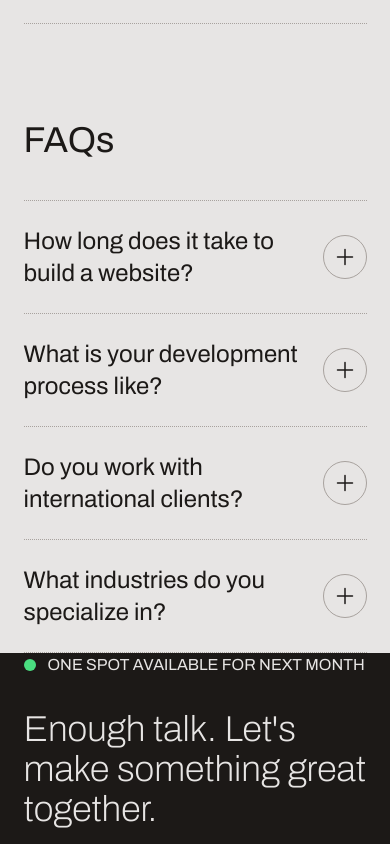
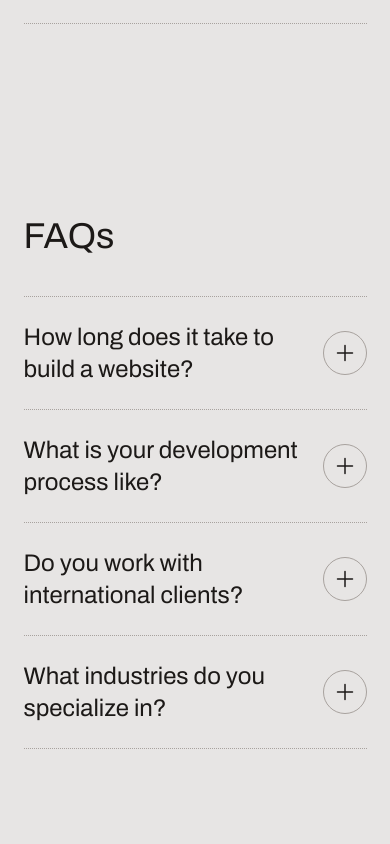
Before and after one commit to sujeethshingade/modern-portfolio, a Next.js app: page / in a window 390 px wide. Shown: the part 3260-4104 px from the top of the page. Built offline with nearby package versions, Linux system fonts and the light colour scheme.

Commit message:
fix section padding

```diff
--- a/src/app/globals.css
+++ b/src/app/globals.css
@@ -1,3 +1,7 @@
 @tailwind base;
 @tailwind components;
 @tailwind utilities;
+
+.section{
+    @apply py-24 md:py-32 lg:py-40;
+}
--- a/src/sections/Intro.tsx
+++ b/src/sections/Intro.tsx
@@ -2,7 +2,7 @@ import { FC } from "react";
 
 const Intro: FC = () => {
   return (
-    <section className="py-24 md:py-32 lg:py-40 mt-12 md:mt-16 lg:mt-20">
+    <section className="section mt-12 md:mt-16 lg:mt-20">
       <div className="container">
         <h2 className="text-4xl md:text-7xl lg:text-8xl">
           Building beautiful websites with clean code and thoughtful design to help your business grow and stand out online.
--- a/src/sections/Projects.tsx
+++ b/src/sections/Projects.tsx
@@ -31,7 +31,7 @@ const projects = [
 
 const Projects: FC = () => {
   return (
-    <section className="py-24 md:py-32 lg:py-40">
+    <section className="section">
       <div className="container">
         <h2 className="text-4xl md:text-7xl lg:text-8xl">Selected Works</h2>
         <div className="mt-10 md:mt-16 lg:mt-20">
```
